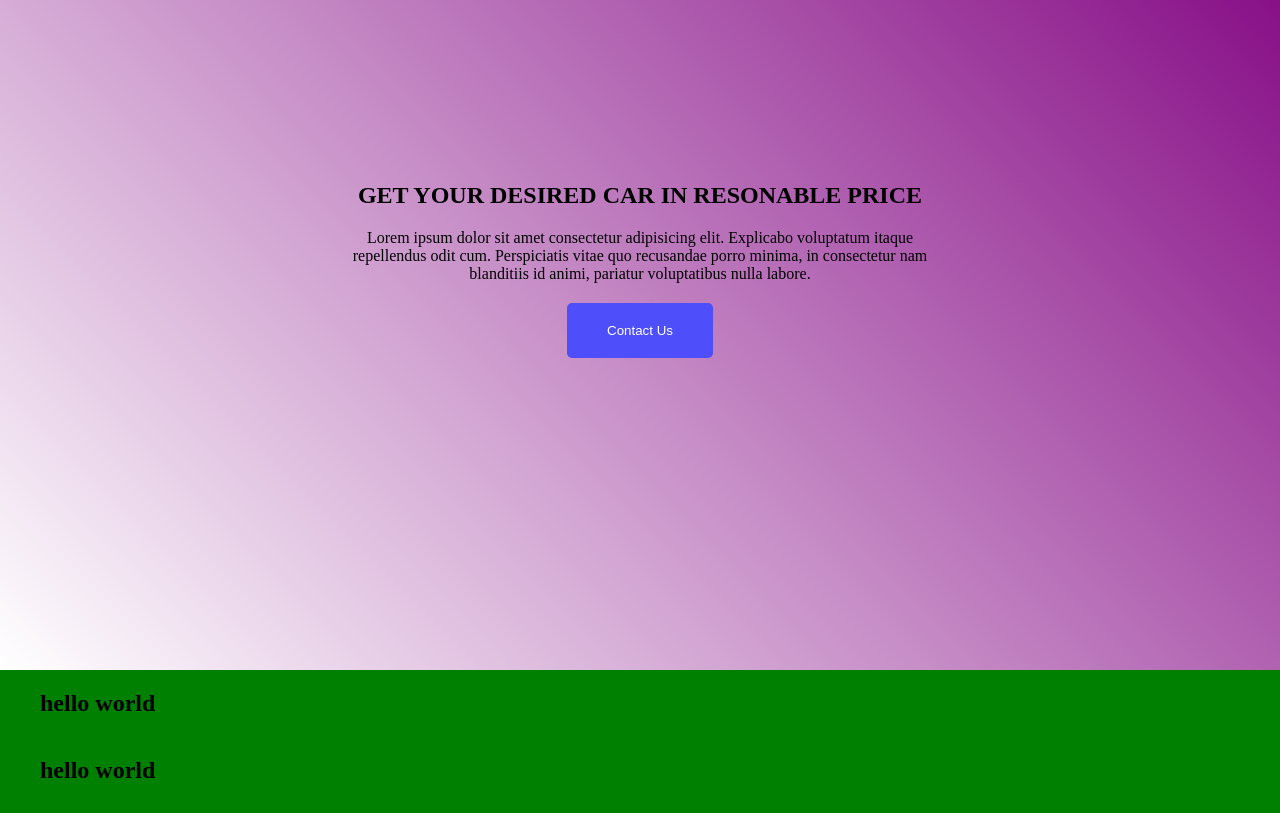
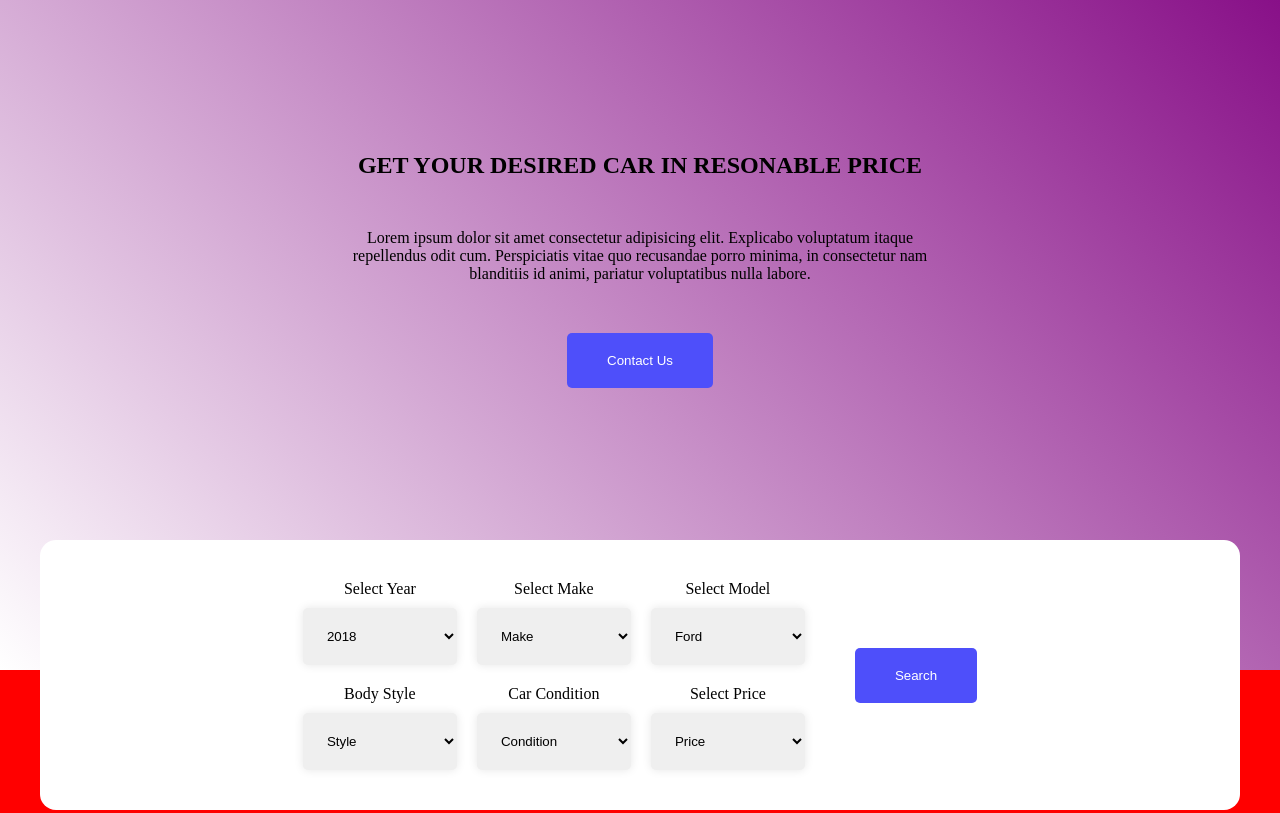
Before and after one commit to Yuireising-Ngalung/Project-1, a plain HTML site: page index.html in a window 1280 px wide. Shown: the part 220-1033 px from the top of the page. Drawn offline with Linux system fonts and the light colour scheme.

Commit message:
form-section updated

```diff
--- a/index.html
+++ b/index.html
@@ -17,7 +17,7 @@
         </div>
         <div>
           <ul>
-            <li><a href="#">Home</a></li>
+            <li><a href="#home">Home</a></li>
             <li><a href="#">Service</a></li>
             <li><a href="#">Featured Cars</a></li>
             <li><a href="#">New Cars</a></li>
@@ -55,7 +55,7 @@
       </div>
     </header>
     <!-- ==============HERO SECTION================= -->
-    <section class="hero-section flex">
+    <section id="home" class="hero-section flex">
       <div class="container hero-container-wrapper">
         <div class="hero-container">
           <h1>get your desired car in resonable price</h1>
@@ -71,9 +71,69 @@
     </section>
 
     <!-- ==============Form SECTION================= -->
-    <section id="home">
+    <section class="form-section">
       <div class="container">
-        <h1>hello world</h1>
+        <form action="" class="form-container-wrapper">
+          <div class="form-container-left">
+            <div class="items">
+              <label for="">Select Year</label>
+              <select name="" id="">
+                <option value="" disabled>Year</option>
+                <option value="">2018</option>
+                <option value="">2017</option>
+                <option value="">2016</option>
+              </select>
+            </div>
+            <div class="items">
+              <label for="">Select Make</label>
+              <select name="" id="">
+                <option value="">Make</option>
+                <option value="">Toyota</option>
+                <option value="">Holden</option>
+                <option value="">Mercedes-Benz</option>
+              </select>
+            </div>
+            <div class="items">
+              <label for="">Select Model</label>
+              <select name="" id="">
+                <option value="">Model</option>
+                <option value="">Kia-Rio</option>
+                <option value="">Mitsibushi</option>
+                <option value="" selected>Ford</option>
+              </select>
+            </div>
+            <div class="items">
+              <label for="">Body Style</label>
+              <select name="" id="">
+                <option value="">Style</option>
+                <option value="">Sedan</option>
+                <option value="">Van</option>
+                <option value="">Roadster</option>
+              </select>
+            </div>
+            <div class="items">
+              <label for="">Car Condition</label>
+              <select name="" id="">
+                <option value="">Condition</option>
+                <option value="">Something</option>
+                <option value="">Something</option>
+                <option value="">Something</option>
+              </select>
+            </div>
+            <div class="items">
+              <label for="">Select Price</label>
+              <select name="" id="">
+                <option value="">Price</option>
+                <option value="">$0.00</option>
+                <option value="">$0.00</option>
+                <option value="">$0.00</option>
+              </select>
+            </div>
+          </div>
+          <div class="form-container-right">
+            <button class="btn">Search</button>
+          </div>
+        </form>
       </div>
     </section>
     <!-- ==============SERVICE SECTION================= -->
--- a/style.css
+++ b/style.css
@@ -13,11 +13,11 @@ body {
 * {
   margin: 0;
   padding: 0;
+  scroll-behavior: smooth;
 }
 
 section {
   padding-inline: 10px;
-  background-color: green;
 }
 
 .container {
@@ -157,7 +157,7 @@ header {
   flex-direction: column;
   align-items: center;
   justify-content: center;
-  gap: 20px;
+  gap: 50px;
   width: 50%;
   text-align: center;
 }
@@ -171,3 +171,53 @@ header {
 .hero-container h1 {
   text-transform: uppercase;
 }
+
+/* =========FORM SECTION========== */
+
+.form-section {
+  margin-top: -150px;
+}
+.form-container-wrapper {
+  display: flex;
+  justify-content: center;
+  align-items: center;
+  gap: 50px;
+  background-color: white;
+  padding: 40px 20px;
+  border-radius: 1rem;
+}
+
+@media screen and (max-width: 990px) {
+  .form-container-wrapper {
+    flex-wrap: wrap;
+    gap: 30px;
+  }
+}
+
+.form-container-left {
+  display: grid;
+  grid-template-columns: repeat(3, 1fr);
+  gap: 20px;
+}
+
+@media screen and (max-width: 500px) {
+  .form-container-left {
+    grid-template-columns: repeat(2, 1fr);
+  }
+}
+
+.form-container-left .items {
+  display: flex;
+  flex-direction: column;
+  justify-content: center;
+  align-items: center;
+  gap: 10px;
+}
+
+.form-container-left .items select {
+  width: 100%;
+  padding: 20px;
+  border-radius: 5px;
+  border: none;
+  box-shadow: 0px 0px 10px rgba(0, 0, 0, 0.1);
+}
```
